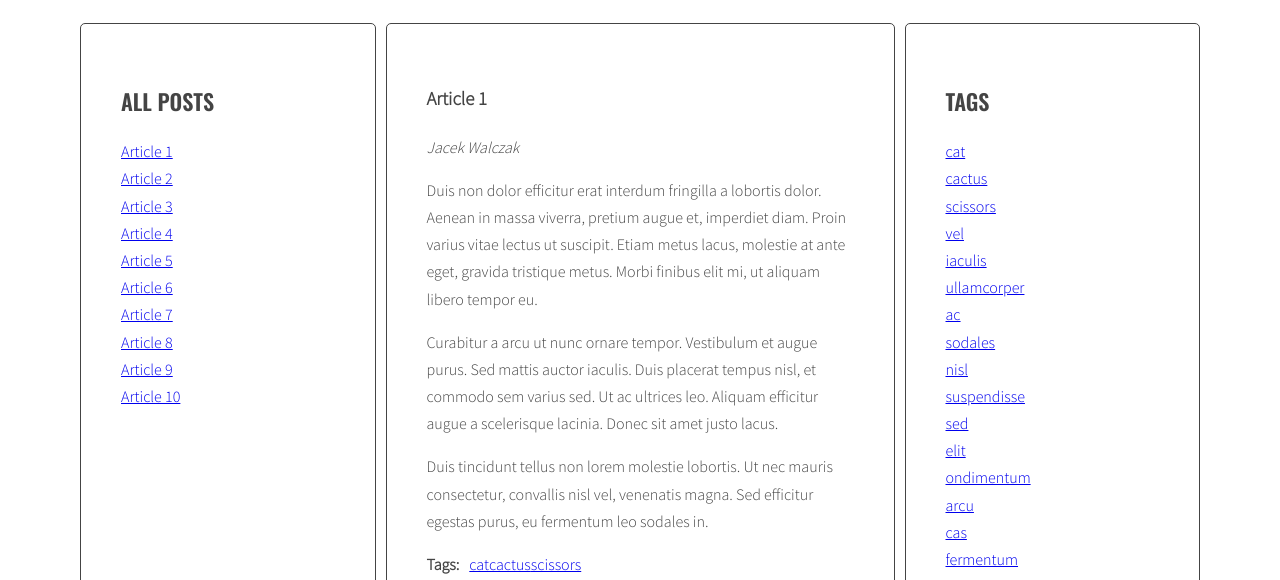
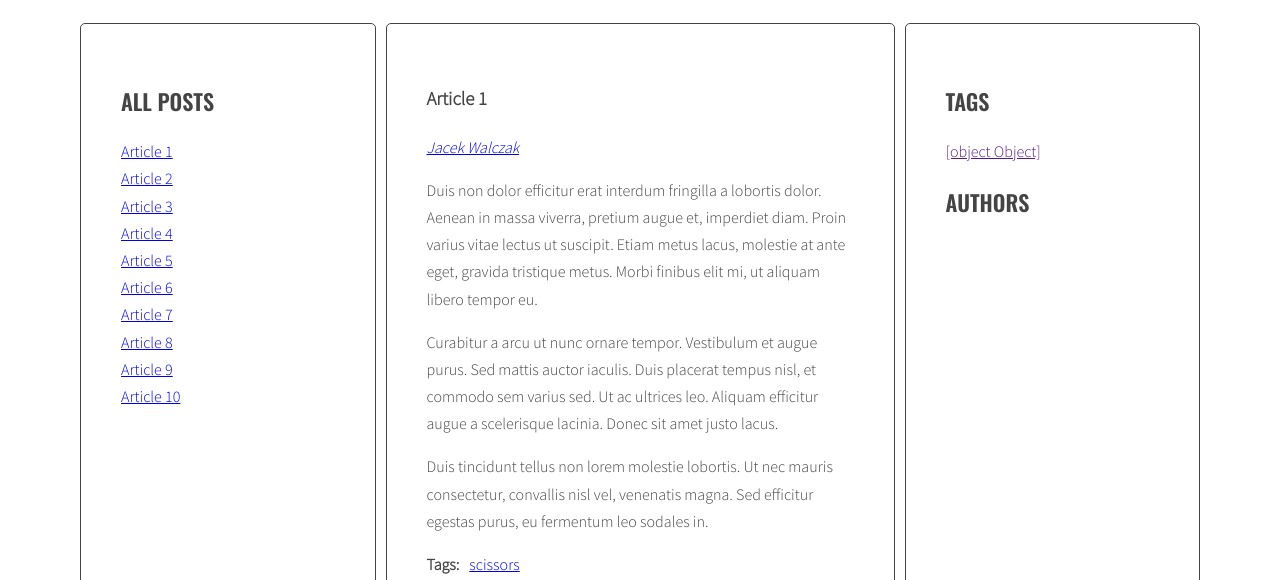
Before and after one commit to Kwiatos493/javascript-blog, a website: page index.html in a window 1280 px wide. Shown: the part 220-800 px from the top of the page. Drawn offline with nearby package versions, Linux system fonts and the light colour scheme.

Commit message:
zadanie nr 3

```diff
--- a/index.html
+++ b/index.html
@@ -190,6 +190,30 @@
           </main>
         </div>
       </div>
+      <script id="template-article-link" type="text/x-handlebars-template">
+        <li><a href="#{{ id }}"><span>{{ title }}</span></a></li>
+      </script>
+      <script id="template-article-tag" type="text/x-handlebars-template">
+        <li><a href="#tag-{{ id }}"><span>{{ title }}</span></a></li>
+      </script>
+      <script id="template-article-author" type="text/x-handlebars-template">
+        <a href="#author-{{ author }}"><span>{{ author }}</span></a>
+      </script>
+      <script id="template-tag-cloud-link" type="text/x-handlebars-template">
+        {{#each tags}}
+        <li>
+          <a href="#tag-{{tag}}" class="{{className}}"></a>
+        </li>
+        {{/each}}
+      </script>
+      <script id="template-author-cloud-link" type="text/x-handlebars-template">
+        {{#each authors}}
+        <li>
+          <a href="#author-{{author}}"></a>
+        </li>
+        {{/each}}
+      </script>
+      <script src="https://cdnjs.cloudflare.com/ajax/libs/handlebars.js/4.1.0/handlebars.min.js"></script>
       <script src="js/script.js"></script>
 </body>
 </html>
--- a/js/script.js
+++ b/js/script.js
@@ -1,3 +1,11 @@
+const templates = {
+	articleLink: Handlebars.compile(document.querySelector('#template-article-link').innerHTML),
+	tagLink: Handlebars.compile(document.querySelector('#template-article-tag').innerHTML),
+	articleAuthor: Handlebars.compile(document.querySelector('#template-article-author').innerHTML),
+	tagCloudLink: Handlebars.compile(document.querySelector('#template-tag-cloud-link').innerHTML),
+	authorCloudLink: Handlebars.compile(document.querySelector('#template-author-cloud-link').innerHTML)
+  }
+
 const titleClickHandler = function (event) {
 	const clickedElement = this;
 	event.preventDefault();
@@ -48,12 +56,8 @@ const titleClickHandler = function (event) {
 
 	  const articleTitle = article.querySelector(optTitleSelector).innerHTML;
 
-	  const linkHTML =
-		'<li><a href="#' +
-		articleId +
-		'"><span>' +
-		articleTitle +
-		"</span></a></li>";
+	  const linkHTMLData = {id: articleId, title: articleTitle};
+	  const linkHTML = templates.articleLink(linkHTMLData);
 	  console.log("link wygenerowany");
 
 	  /* find the title element */
@@ -99,7 +103,7 @@ const titleClickHandler = function (event) {
   }
 
   function generateTags() {
-	let allTags = {};
+	const allTags = {tags: []};
 	const articles = document.querySelectorAll(optArticleSelector);
 
 	for (let article of articles) {
@@ -114,10 +118,10 @@ const titleClickHandler = function (event) {
 	  for (let tag of articleTagsArray) {
 		console.log(".data-tags");
 
-		const linkHTML =
-		  '<li><a href="#tag-' + '"><span>' + tag + "</span></a></li>";
+		const taglinkHTMLData = {id: tag, title: tag};
+		const tagLinkHTML = templates.tagLink(taglinkHTMLData);
 
-		titleList.innerHTML = titleList.innerHTML + linkHTML;
+		titleList.innerHTML = tagLinkHTML;
 
 		if(!allTags[tag]) {
 
@@ -132,14 +136,18 @@ const titleClickHandler = function (event) {
 
   const tagsParams = calculateTagsParams(allTags);
   console.log('tagsParams:', tagsParams)
-  let allTagsHTML = '';
+  const allTagsData = {tags: []};
 
   for(let tag in allTags){
 	const tagLinkHTML = '<li><a class="' + calculateTagClass(allTags[tag], tagsParams) + '" href="#tag-' + tag + '">' + tag + '</a></li>';
 	console.log('tagLinkHTML:', tagLinkHTML);
-	allTagsHTML += tagLinkHTML;
+	allTagsData.tags.push({
+		tag: tag,
+		count: allTags[tag],
+		className: calculateTagClass(allTags[tag], tagsParams)
+	  });
   }
-  tagList.innerHTML = '<li><a href="' + '"><span>' + allTagsHTML + "</span></a></li>";
+  tagList.innerHTML = '<li><a href="' + '"><span>' + allTags + "</span></a></li>";
   }
 
   function tagClickHandler(event) {
@@ -175,7 +183,7 @@ const titleClickHandler = function (event) {
   }
 
   function generateAuthors() {
-	let allAuthors = {};
+	const allAuthors = {authors: []};
 	const articles = document.querySelectorAll(optArticleSelector);
 
 	for (let article of articles) {
@@ -185,9 +193,10 @@ const titleClickHandler = function (event) {
 
 	  const author = article.getAttribute("data-author");
 
-	  const authorHTML = "<p><a><span>" + author + "</span></a></p>";
+	  const authorLinkHTMLData = {author: author};
+      const authorLinkHTML = templates.articleAuthor(authorLinkHTMLData);
 
-	  authorElement.innerHTML = authorHTML;
+	  authorElement.innerHTML = authorLinkHTML;
 
 	}
 	const author = document.querySelector('.author');
@@ -196,7 +205,10 @@ const titleClickHandler = function (event) {
 	for(let author in allAuthors){
 		const authorLinkHTML = '<li><a class="' + '" href="#author-' + '</a></li>';
 		console.log('authorLinkHTML:', authorLinkHTML);
-		allAuthorsHTML += authorLinkHTML;
+		allAuthors.authors.push({
+			author: author,
+			count: allAuthors[author],
+		  });
 	}
 	author.innerHTML = '<li><a href="' + '"><span>' + allAuthorsHTML + "</span></a></li>";
   }
```
